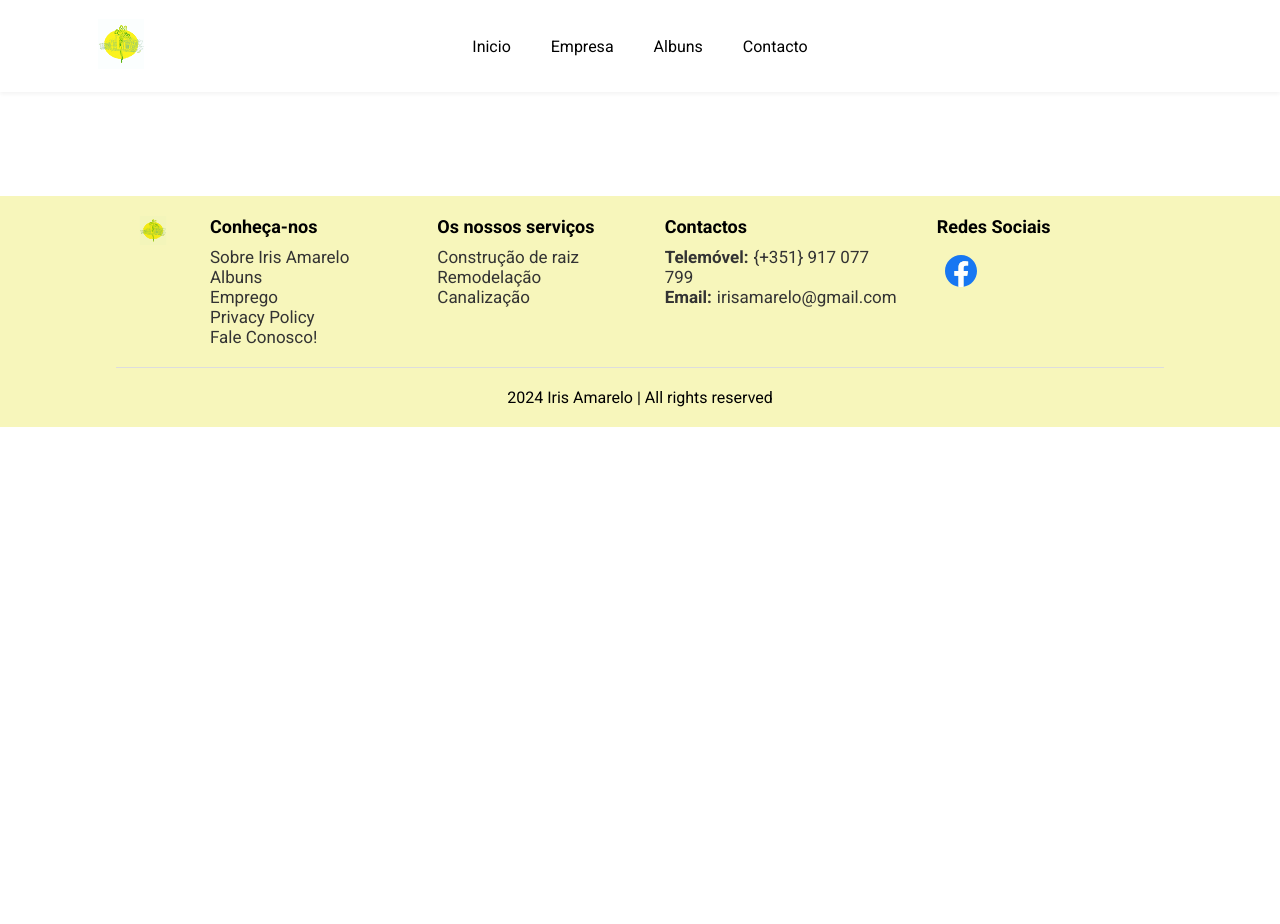
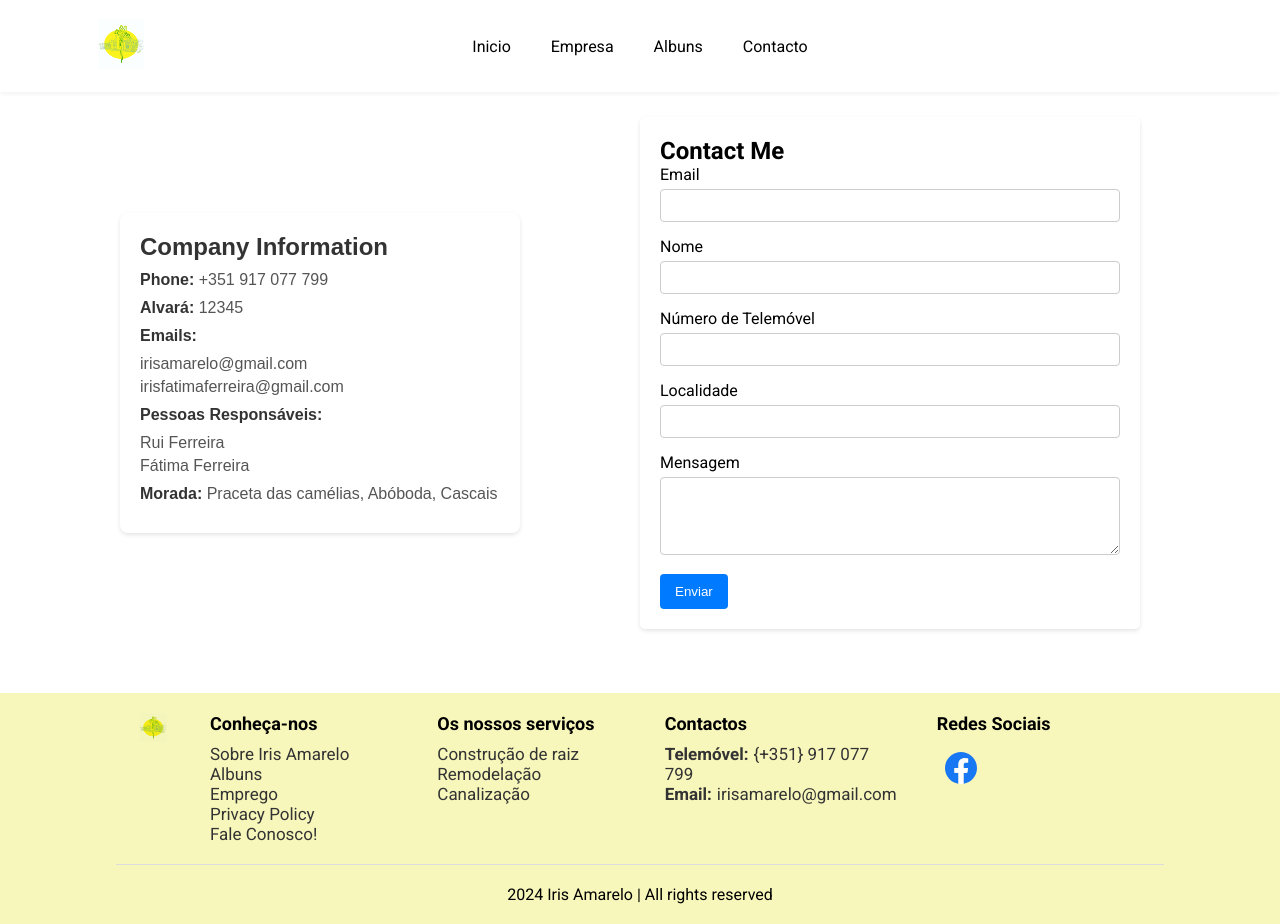
Before and after one commit to rfcfe/iris-website, a React (Create React App) app: page /contacto in a window 1280 px wide. Before the commit the page ends 800 px from the top, so only its background shows below. Built offline with nearby package versions, Linux system fonts and the light colour scheme.

Commit message:
Add contact form and info

```diff
--- /dev/null
+++ b/src/Components/Form/ContactForm.jsx
@@ -0,0 +1,99 @@
+import React, { useState } from "react";
+import "./contactForm.css";
+
+function ContactForm() {
+  const [formData, setFormData] = useState({
+    email: "",
+    name: "",
+    phone: "",
+    location: "",
+    message: "",
+  });
+
+  const handleChange = (e) => {
+    const { name, value } = e.target;
+    setFormData({
+      ...formData,
+      [name]: value,
+    });
+  };
+
+  const handleSubmit = (e) => {
+    e.preventDefault();
+    console.log("Form submitted:", formData);
+    alert("Form submitted successfully!");
+    setFormData({
+      email: "",
+      name: "",
+      phone: "",
+      location: "",
+      message: "",
+    });
+  };
+
+  return (
+    <div className="contact-form-container">
+      <h2>Contact Me</h2>
+      <form onSubmit={handleSubmit}>
+        <div className="form-group">
+          <label htmlFor="email">Email</label>
+          <input
+            type="email"
+            id="email"
+            name="email"
+            value={formData.email}
+            onChange={handleChange}
+            required
+          />
+        </div>
+        <div className="form-group">
+          <label htmlFor="name">Nome</label>
+          <input
+            type="text"
+            id="name"
+            name="name"
+            value={formData.name}
+            onChange={handleChange}
+            required
+          />
+        </div>
+        <div className="form-group">
+          <label htmlFor="phone">Número de Telemóvel</label>
+          <input
+            type="tel"
+            id="phone"
+            name="phone"
+            value={formData.phone}
+            onChange={handleChange}
+            required
+          />
+        </div>
+        <div className="form-group">
+          <label htmlFor="location">Localidade</label>
+          <input
+            type="text"
+            id="location"
+            name="location"
+            value={formData.location}
+            onChange={handleChange}
+            required
+          />
+        </div>
+        <div className="form-group">
+          <label htmlFor="message">Mensagem</label>
+          <textarea
+            id="message"
+            name="message"
+            rows="4"
+            value={formData.message}
+            onChange={handleChange}
+            required
+          ></textarea>
+        </div>
+        <button type="submit">Enviar</button>
+      </form>
+    </div>
+  );
+}
+
+export default ContactForm;
--- /dev/null
+++ b/src/Components/Form/contactForm.css
@@ -0,0 +1,43 @@
+.contact-form-container {
+    background-color: #fff;
+    padding: 20px;
+    border-radius: 5px;
+    box-shadow: 0 2px 4px rgba(0, 0, 0, 0.1);
+    width: 100%;
+    max-width: 500px;
+}
+
+.contact-form-container h2 {
+    margin-top: 0;
+}
+
+.form-group {
+    margin-bottom: 15px;
+}
+
+.form-group label {
+    display: block;
+    margin-bottom: 5px;
+}
+
+.form-group input,
+.form-group textarea {
+    width: 100%;
+    padding: 8px;
+    box-sizing: border-box;
+    border: 1px solid #ccc;
+    border-radius: 4px;
+}
+
+button {
+    background-color: #007BFF;
+    color: #fff;
+    padding: 10px 15px;
+    border: none;
+    border-radius: 4px;
+    cursor: pointer;
+}
+
+button:hover {
+    background-color: #0056b3;
+}
--- a/src/Pages/Contacto.jsx
+++ b/src/Pages/Contacto.jsx
@@ -1,8 +1,16 @@
 import React from "react";
+import ContactForm from "../Components/Form/ContactForm";
+import SocialCard from "../Components/TextCard/SocialCard";
 
 function Contacto() {
   return (
-       <div className="albuns-cardcollection">
+    <div className="contact-container">
+      <div className="contact-item">
+        <SocialCard />
+      </div>
+      <div className="contact-item">
+        <ContactForm />
+      </div>
     </div>
   );
 }
--- a/src/Pages/pages.css
+++ b/src/Pages/pages.css
@@ -176,3 +176,24 @@
 .about-text {
     margin-left: 2rem;
 }
+
+/*---------------------------------------------------------------*/
+
+.contact-container {
+    display: grid;
+    grid-template-columns: 1fr 1fr;
+}
+
+.contact-item:first-child {
+    display: flex;
+    justify-content: flex-end;
+    align-items: center;
+    margin-top: 25px;
+}
+
+.contact-item:last-child {
+    display: flex;
+    justify-content: flex-start;
+    align-items: center;
+    margin-top: 25px;
+}
```
